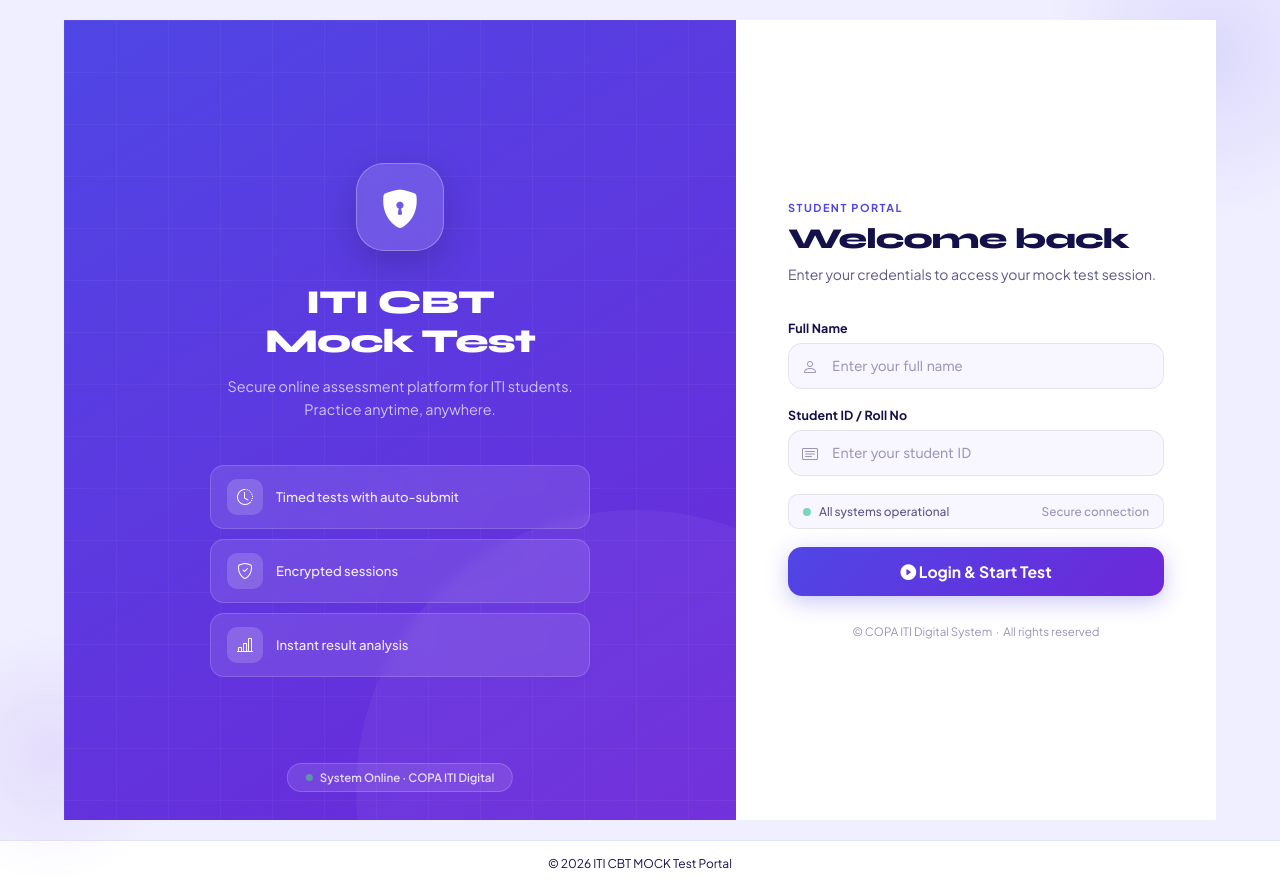
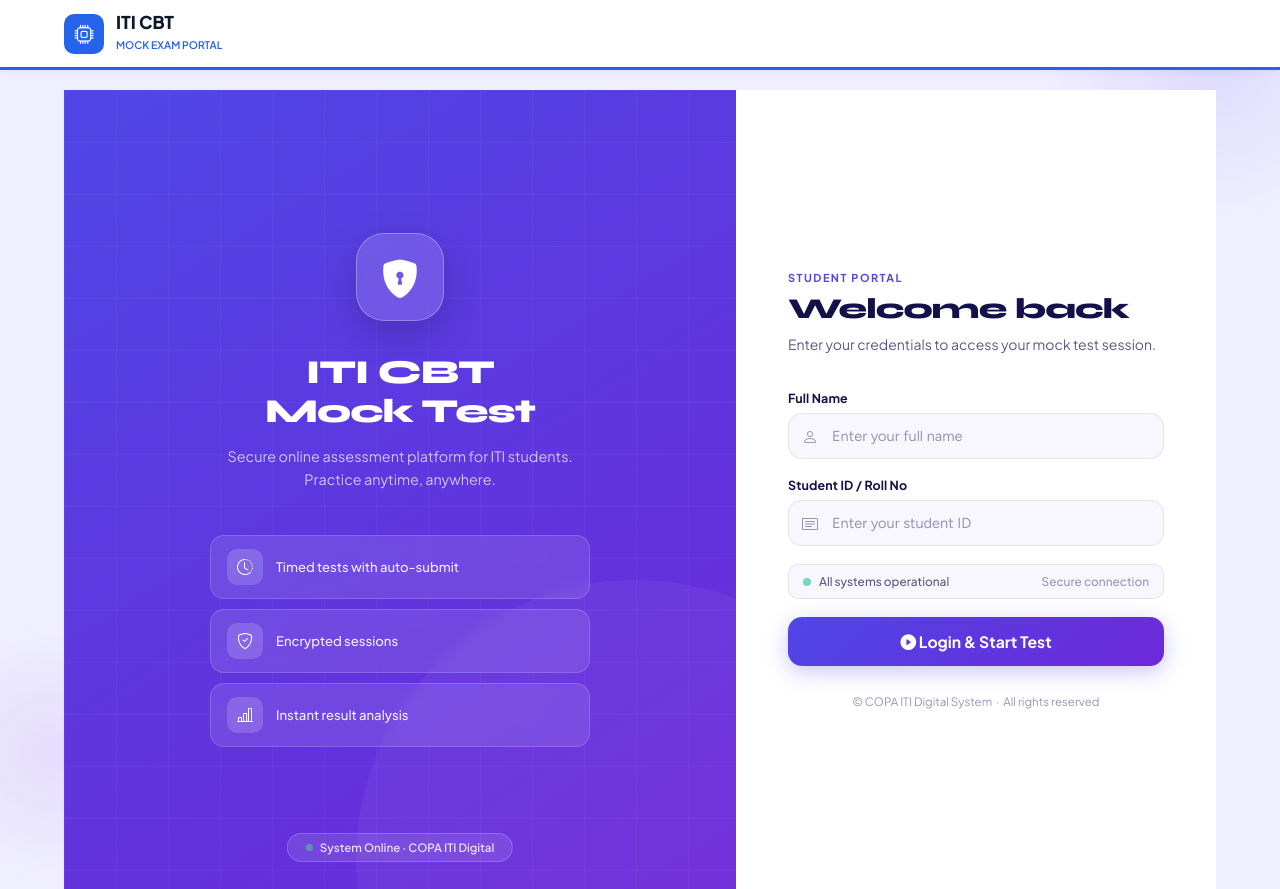
Before and after one commit to Gopal160820/iti-cbt-mock-portal, a Django app: page /login/ in a window 1280 px wide. Shown: the top 889 px of the page. Run offline with Django 5.2, Linux system fonts and the light colour scheme.

```diff
--- a/exam/templates/exam/base.html
+++ b/exam/templates/exam/base.html
@@ -190,7 +190,27 @@
 </head>
 <body>
 
+<nav class="navbar">
+    <!-- Brand -->
+    <a href="{% url 'exam:select_exam' %}" class="brand">
+        <div class="logo"><i class="bi bi-cpu"></i></div>
+        <div class="brand-text">
+            <h1>ITI CBT</h1>
+            <span>Mock Exam Portal</span>
+        </div>
+    </a>
 
+    <!-- Nav Right Items -->
+    <div class="nav-right">
+        {% if request.session.student_name %}
+        <div class="user-box">
+            <i class="bi bi-person-circle"></i> {{ request.session.student_name }}
+        </div>
+        {% endif %}
+
+        {% block timer %}{% endblock %}
+    </div>
+</nav>
 
 <!-- Tab Shield -->
 <div id="tabShield">
```
